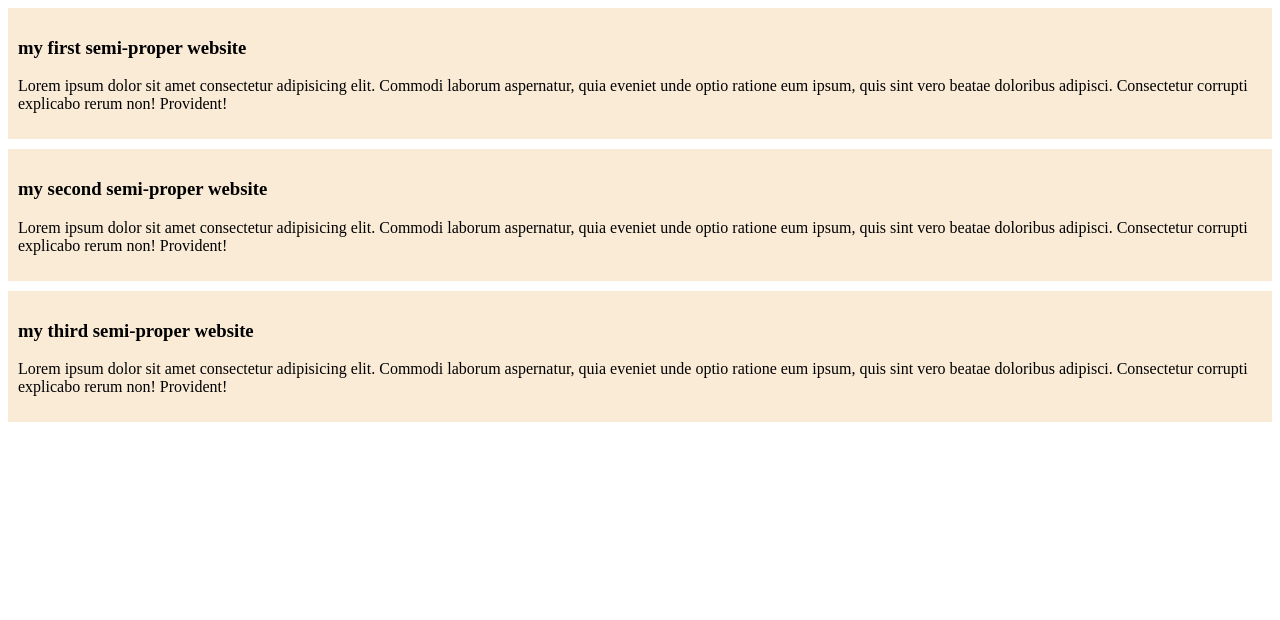
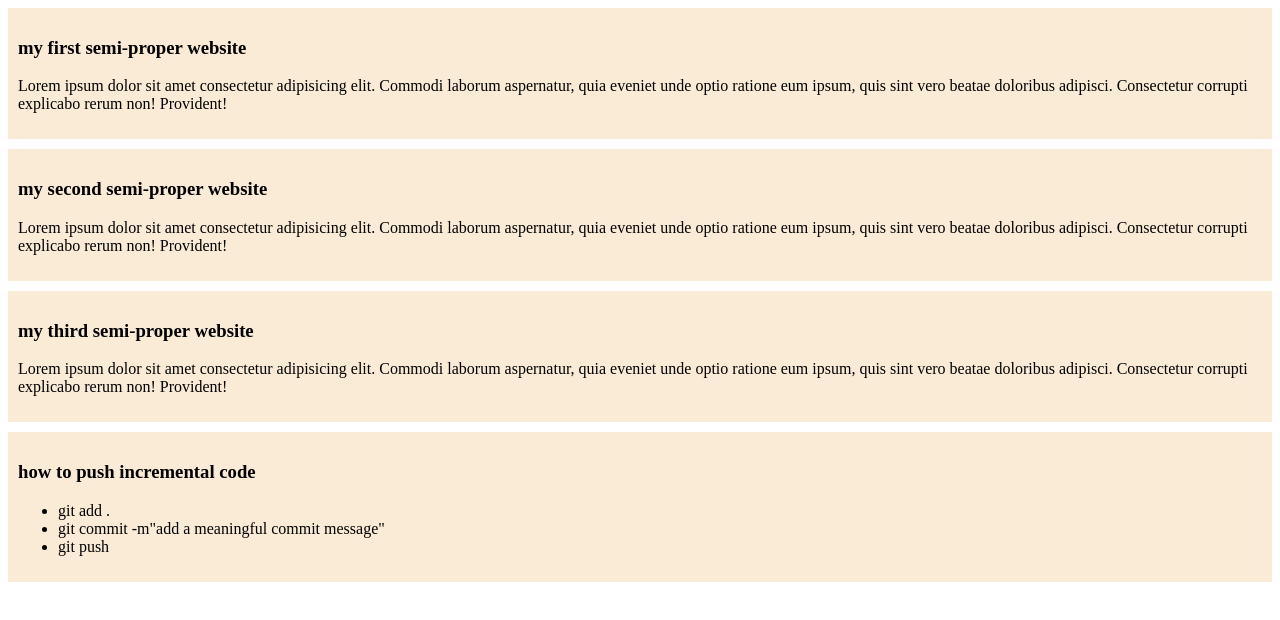
Before and after one commit to nayeem005500/abc, a plain HTML site: page index.html in a window 1280 px wide. Drawn offline with Linux system fonts and the light colour scheme.

Commit message:
added a list to push code

```diff
--- a/index.html
+++ b/index.html
@@ -31,6 +31,17 @@
         Lorem ipsum dolor sit amet consectetur adipisicing elit. Commodi laborum aspernatur, quia eveniet unde optio ratione eum ipsum, quis sint vero beatae doloribus adipisci. Consectetur corrupti explicabo rerum non! Provident!
     </p>
 </div>
+<div><h3>
+    how to push incremental code
+</h3>
+<ul>
+    <li>
+        git add .
+    </li>
+    <li>git commit -m"add a meaningful commit message"</li>
+    <li>git push</li>
+</ul>
+</div>
 
 </body>
 </html>
```
